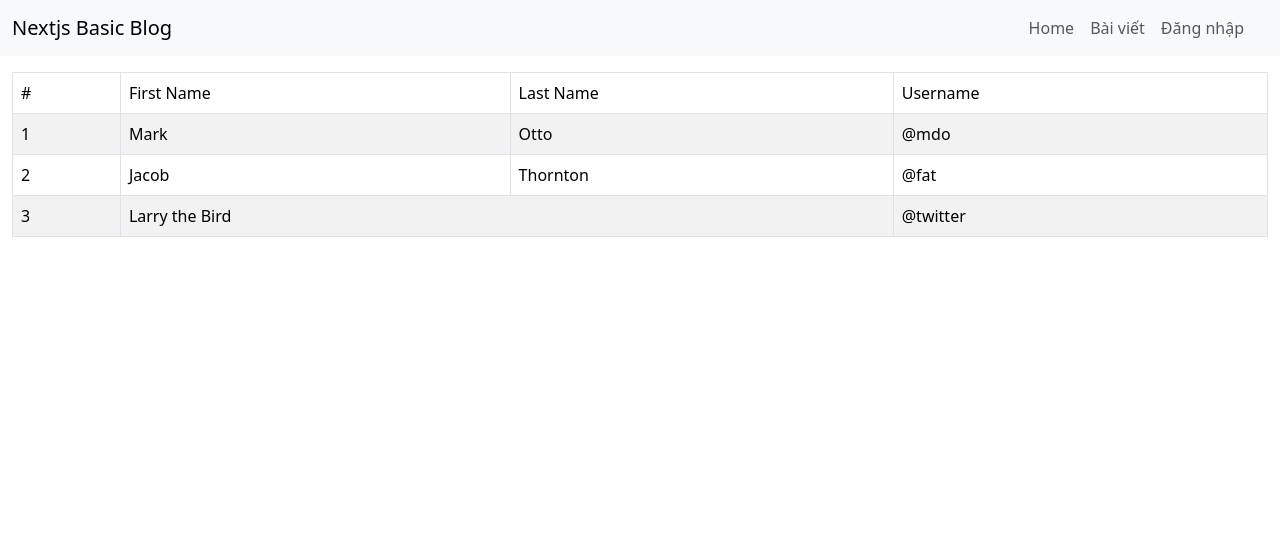
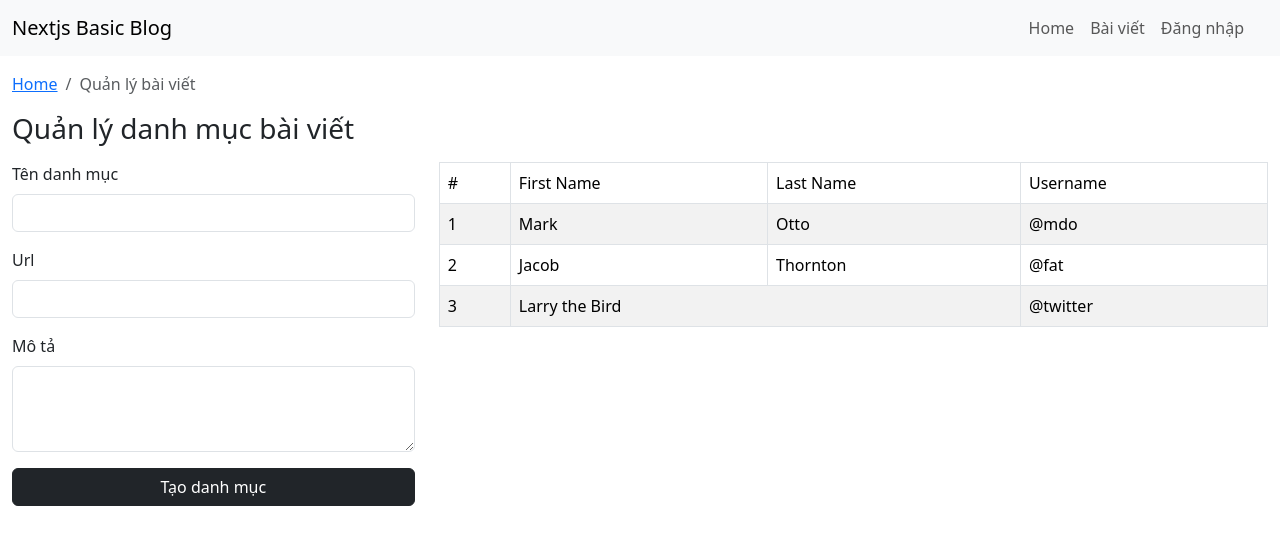
Before and after one commit to Xuan-Dang/nextjs_basic_blog, a Next.js app: page /manager/post-category in a window 1280 px wide. Shown: the top 544 px of the page. Built offline with nearby package versions, Linux system fonts and the light colour scheme.

Commit message:
Cap nhat gia dien quan ly danh muc bai viet

```diff
--- a/pages/api/post/[id].js
+++ b/pages/api/post/[id].js
@@ -19,6 +19,11 @@ export default async function (req, res) {
 async function getSinglePost(req, res) {
   try {
     const { id } = req.query;
+    if (!id)
+      return res.status(400).json({
+        code: 400,
+        message: "Id người dùng không hợp lệ",
+      });
     const postById = await Post.findById(id, "-__v -createdAt -updatedAt")
       .populate("author", "fullName avatar")
       .populate("category", "name url");
@@ -29,14 +34,14 @@ async function getSinglePost(req, res) {
         message: "Không tìm thấy bài viết này",
       });
 
-    const tags = await TagLookup.find({ postId: postById._id }, "-postId -_id -__v -createdAt -updatedAt").populate(
-      "tagId",
-      "name url"
-    );
+    const tags = await TagLookup.find(
+      { postId: postById._id },
+      "-postId -_id -__v -createdAt -updatedAt"
+    ).populate("tagId", "name url");
 
     return res.status(200).json({
       code: 200,
-      post: {...postById._doc, tags: [...tags]},
+      post: { ...postById._doc, tags: [...tags] },
     });
   } catch (err) {
     console.log(err);
--- a/pages/manager/post-category/index.js
+++ b/pages/manager/post-category/index.js
@@ -1,9 +1,18 @@
 import Layout from "../../../components/Layout";
 import { useEffect, useState, lazy, Suspense, useContext } from "react";
+import {
+  Row,
+  Col,
+  Form,
+  Button,
+  Breadcrumb,
+  BreadcrumbItem,
+} from "react-bootstrap";
 import { DataContext } from "@/context/AppProviders";
 import { useRouter } from "next/router";
 import Table from "react-bootstrap/Table";
 import Head from "next/head";
+import Link from "next/link";
 
 function postCategory() {
   const { state, dispatch } = useContext(DataContext);
@@ -18,6 +27,38 @@ function postCategory() {
       <Head>
         <title>Danh mục bài viết</title>
       </Head>
+      <Row className="mb-3">
+        <Col>
+          <Breadcrumb>
+            <Link href="/" className="breadcrumb-item">
+              Home
+            </Link>
+            <Breadcrumb.Item active>Quản lý bài viết</Breadcrumb.Item>
+          </Breadcrumb>
+          <h1 className="card-title fs-3">Quản lý danh mục bài viết</h1>
+        </Col>
+      </Row>
+      <Row>
+        <Col xs={12} md={4}>
+          <Form>
+            <Form.Group className="mb-3" controlId="name">
+              <Form.Label>Tên danh mục</Form.Label>
+              <Form.Control type="text" name="name" />
+            </Form.Group>
+            <Form.Group className="mb-3" controlId="url">
+              <Form.Label>Url</Form.Label>
+              <Form.Control type="text" name="url" />
+            </Form.Group>
+            <Form.Group className="mb-3" controlId="description">
+              <Form.Label>Mô tả</Form.Label>
+              <Form.Control as="textarea" name="description" rows={3} />
+            </Form.Group>
+            <Button type="submit" variant="dark" className="w-100">
+              Tạo danh mục
+            </Button>
+          </Form>
+        </Col>
+        <Col xs={12} md={8}>
           <Table striped bordered hover>
             <thead>
               <tr>
@@ -47,6 +88,8 @@ function postCategory() {
               </tr>
             </tbody>
           </Table>
+        </Col>
+      </Row>
     </Layout>
   );
 }
```
Also changed, not shown: pages/profile/[id].js (+10 -6 lines). Lines whose indentation alone changed are shown as unchanged.
